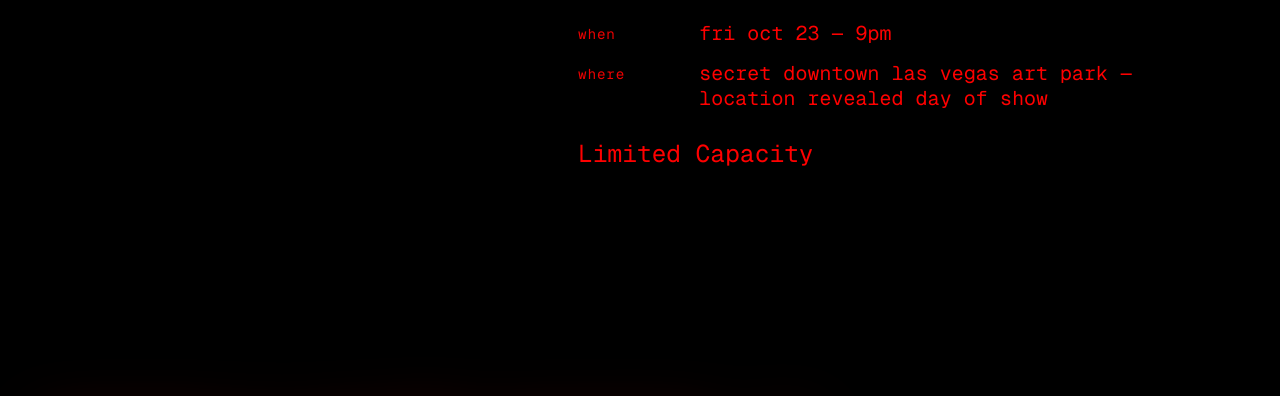
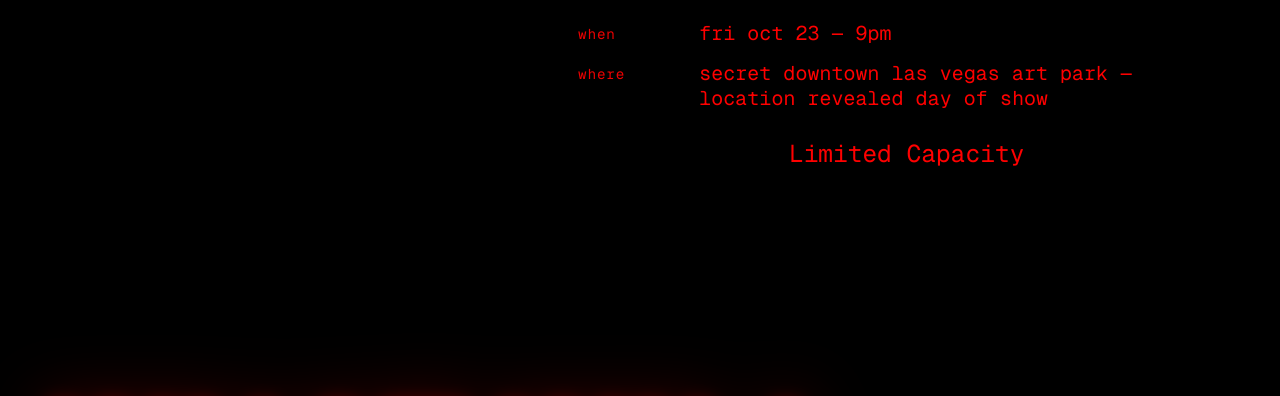
Before and after one commit to Fremontphotoco/killingtrends, a plain HTML site: page index.html in a window 1280 px wide. Shown: the part 960-1356 px from the top of the page. Drawn offline with nearby package versions, Linux system fonts and the light colour scheme.

Commit message:
Home: center the Limited Capacity line
Co-Authored-By: Claude Fable 5.1 <noreply@anthropic.com>

```diff
--- a/index.html
+++ b/index.html
@@ -138,7 +138,7 @@
   .tx .meta { margin-top: 30px; display: grid; gap: 14px; font-size: clamp(17px, 1.55vw, 24px); line-height: 1.3; text-transform: lowercase; }
   .tx .meta > div { display: grid; grid-template-columns: 5.5em 1fr; gap: 12px; }
   .tx .meta .label { margin: 0; color: var(--red-soft); font-size: .72em; letter-spacing: .06em; padding-top: .3em; }
-  .tx .desc { margin-top: 26px; font-size: clamp(19px, 1.9vw, 30px); line-height: 1.3; max-width: 34ch; }
+  .tx .desc { margin: 26px auto 0; font-size: clamp(19px, 1.9vw, 30px); line-height: 1.3; max-width: 34ch; text-align: center; }
   .tx .actions { margin-top: 26px; display: flex; gap: 12px; flex-wrap: wrap; }
   .tx .actions[hidden] { display: none; }
   .tx .btn.buy { font-size: clamp(14px, 1.15vw, 17px); padding: 15px 26px; background: var(--red); color: #000; font-weight: 700; }
```
